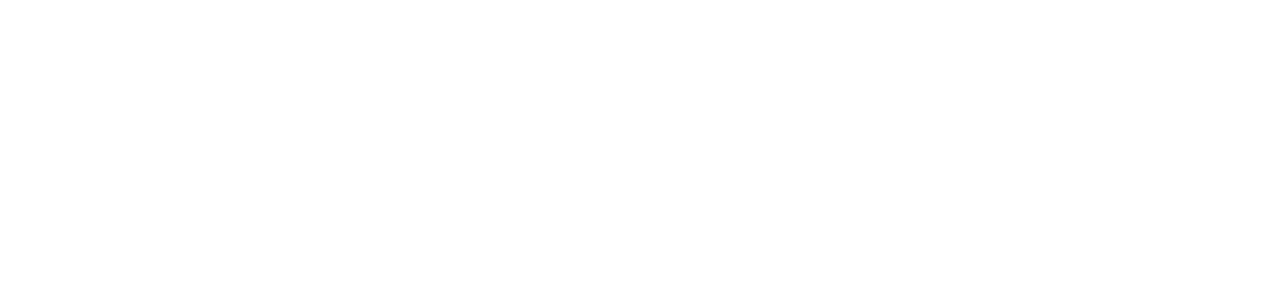
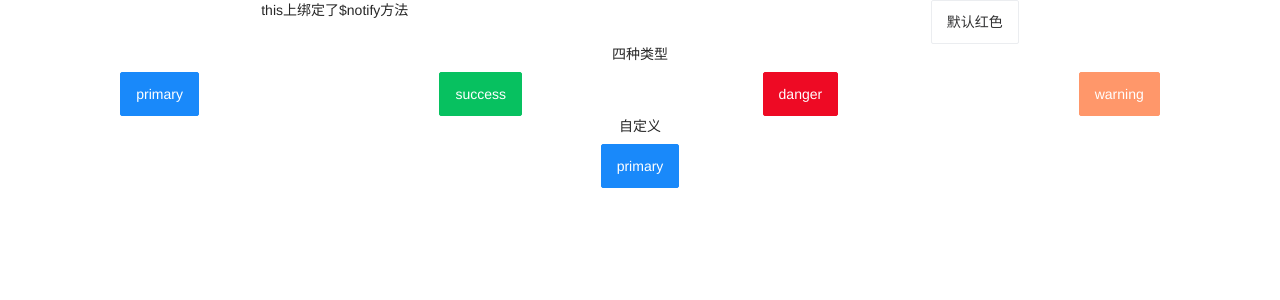
Before and after one commit to yonggeCode/vant-study, a Vue app: page /Notify in a window 1280 px wide. Shown: the top 300 px of the page. Built offline with nearby package versions, Linux system fonts and the light colour scheme.

Commit message:
Notify&Overlay&PullRefresh&SwiperCell&Toast

```diff
--- a/src/router/index.js
+++ b/src/router/index.js
@@ -141,6 +141,31 @@
     component: () => import('../views/DropDownMenu')
   },
   {
+    path: '/Notify',
+    name: 'Notify',
+    component: () => import('../views/Notify')
+  },
+  {
+    path: '/Overlay',
+    name: 'Overlay',
+    component: () => import('../views/Overlay')
+  },
+  {
+    path: '/PullRefresh',
+    name: 'PullRefresh',
+    component: () => import('../views/PullRefresh')
+  },
+  {
+    path: '/SwipeCell',
+    name: 'SwipeCell',
+    component: () => import('../views/SwipeCell')
+  },
+  {
+    path: '/Toast',
+    name: 'Toast',
+    component: () => import('../views/Toast')
+  },
+  {
     path: '/Loading',
     name: 'Loading',
     component: () => import('../views/Loading')
--- a/src/views/Home.vue
+++ b/src/views/Home.vue
@@ -36,6 +36,11 @@
         <router-link to="/Dialog">Dialog</router-link>|
         <router-link to="/DropDownMenu">DropDownMenu</router-link>|
         <router-link to="/Loading">Loading</router-link>|
+        <router-link to="/Notify">Notify</router-link>|
+        <router-link to="/Overlay">Overlay</router-link>|
+        <router-link to="/PullRefresh">PullRefresh</router-link>|
+        <router-link to="/SwipeCell">SwipeCell</router-link>|
+        <router-link to="/Toast">Toast</router-link>|
 
       </div>
     </div>
--- /dev/null
+++ b/src/views/Notify.vue
@@ -0,0 +1,83 @@
+<template>
+  <div class="contianer">
+    <div class="block">
+      <h4>this上绑定了$notify方法</h4>
+      <van-button @click="onDefault">默认红色</van-button>
+    </div>
+
+    <h4>四种类型</h4>
+    <div class="block">
+      <van-button type="info" @click="onprimary">primary</van-button>
+      <van-button type="primary" @click="onsuccess">success</van-button>
+      <van-button type="danger" @click="ondanger">danger</van-button>
+      <van-button type="warning" @click="onwarning">warning</van-button>
+    </div>
+    <h4>自定义</h4>
+    <div class="block">
+      <van-button type="info" @click="onmy">primary</van-button>
+    </div>
+    <div>{{tips}}</div>
+  </div>
+</template>
+
+<script>
+import Vue from "vue";
+import { Notify, Button } from "vant";
+
+Vue.use(Notify);
+Vue.use(Button);
+
+export default {
+  data() {
+    return {
+      tips:''
+    };
+  },
+  mounted() {
+    Notify("通知内容");
+  },
+  methods: {
+    onDefault() {
+      console.log(this.$notify);
+      Notify("通知内容");
+    },
+    onprimary() {
+      Notify({ type: "primary", message: "通知内容" });
+    },
+    onsuccess() {
+      Notify({ type: "success", message: "通知内容" });
+    },
+    ondanger() {
+      Notify({ type: "danger", message: "通知内容" });
+    },
+    onwarning() {
+      Notify({ type: "warning", message: "通知内容" });
+    },
+    onmy() {
+      const that = this;
+      Notify({
+        message: "自定义,点击收起提示",
+        color: "#ad0000",
+        background: "#ffe1e1",
+        onClick(){
+          Notify.clear();
+        },
+        onOpened(){
+          that.tips = '我已经提示你了';
+        },
+        onClose(){
+          that.tips = '';
+        }
+      });
+    }
+  }
+};
+</script>
+
+<style lang="scss" scoped>
+.block {
+  width: 100%;
+  display: flex;
+  justify-content: space-around;
+}
+</style>
--- /dev/null
+++ b/src/views/Overlay.vue
@@ -0,0 +1,43 @@
+<template>
+  <div class="contianer">
+    <h4>通过插槽能够在遮罩层内加任何内容</h4>
+    <van-button type="primary" text="显示遮罩层" @click="show = true" />
+    <van-overlay :show="show" @click="show = false">
+      <div class="wrapper">
+        <div class="block"  @click.stop/>
+      </div>
+    </van-overlay>
+  </div>
+</template>
+
+<script>
+import Vue from "vue";
+import { Overlay, Button } from "vant";
+
+Vue.use(Overlay);
+Vue.use(Button);
+
+export default {
+  data() {
+    return {
+      show: false
+    };
+  },
+  methods: {}
+};
+</script>
+
+<style lang="scss" scoped>
+.wrapper {
+  display: flex;
+  align-items: center;
+  justify-content: center;
+  height: 100%;
+}
+
+.block {
+  width: 120px;
+  height: 120px;
+  background-color: #fff;
+}
+</style>
--- /dev/null
+++ b/src/views/PullRefresh.vue
@@ -0,0 +1,43 @@
+<template>
+  <div class="contianer">
+    <div class="block">
+      <h5>需要注意，下拉刷新的判断区域是在refresh组件内，要确保refresh内容区域够大</h5>
+      <van-pull-refresh v-model="isLoading" @refresh="onRefresh"  success-text="刷新成功">
+        <p>刷新次数: {{ count }}</p>
+        <div class="content"></div>
+      </van-pull-refresh>
+    </div>
+  </div>
+</template>
+
+<script>
+import Vue from "vue";
+import { PullRefresh,Toast} from "vant";
+
+Vue.use(PullRefresh);
+Vue.use(Toast);
+
+export default {
+  data() {
+    return {
+      count: 0,
+      isLoading: false
+    };
+  },
+  methods: {
+    onRefresh() {
+      setTimeout(() => {
+        Toast("刷新成功");
+        this.isLoading = false;
+        this.count++;
+      }, 1000);
+    }
+  }
+};
+</script>
+
+<style lang="scss" scoped>
+.block,.content{
+  height: 100vh;
+}
+</style>
--- /dev/null
+++ b/src/views/SwipeCell.vue
@@ -0,0 +1,101 @@
+<template>
+  <div class="contianer">
+    <div class="block">
+      <h4>利用左右插槽自定义滑动选项</h4>
+      <van-cell-group>
+        <van-swipe-cell v-for="(item,index) in list" :key="item">
+          <template #left>
+            <van-button square type="primary" text="选择" @click="onChoice(index)" />
+          </template>
+          <van-cell :title="'单元格'+item" value="内容" />
+          <template #right>
+            <van-button square type="danger" text="删除" @click="onDelete(index)" />
+            <van-button square type="primary" text="收藏" @click="onLike" />
+          </template>
+        </van-swipe-cell>
+      </van-cell-group>
+      <div>已选择：{{result | showMessage}}</div>
+    </div>
+
+    <div class="block">
+      <h4>SwipeCell内容可以嵌套任意内容</h4>
+      <van-swipe-cell>
+        <van-card
+          num="2"
+          price="2.00"
+          desc="描述信息"
+          title="商品标题"
+          class="goods-card"
+          thumb="https://img.yzcdn.cn/vant/cat.jpeg"
+        />
+        <template #right>
+          <van-button square text="删除" type="danger" class="delete-button" />
+        </template>
+      </van-swipe-cell>
+    </div>
+  </div>
+</template>
+
+<script>
+import Vue from "vue";
+import { SwipeCell, Button, Cell, CellGroup,Card } from "vant";
+
+Vue.use(SwipeCell);
+Vue.use(Button);
+Vue.use(Cell);
+Vue.use(CellGroup);
+Vue.use(Card);
+
+
+export default {
+  data() {
+    return {
+      list: [1, 2, 3, 4],
+      result: []
+    };
+  },
+  created() {
+    this.result = Array.from({ length: this.list.length }, () => "");
+  },
+  filters: {
+    showMessage(data) {
+      console.log(data);
+      if (Object.prototype.toString.call(data) !== "[object Array]")
+        return data;
+      let str = "";
+      data.forEach(ele => {
+        if (ele) {
+          str += `单元格${ele}；`;
+        }
+      });
+      return str;
+    }
+  },
+  methods: {
+    onChoice(index) {
+      this.result.splice(index, 1, this.list[index]);
+    },
+    onDelete(index) {
+      this.result.splice(index, 1, "");
+    },
+    onLike() {
+      alert("收藏");
+    }
+  }
+};
+</script>
+
+<style lang="scss" scoped>
+$white:#fff;
+.block::v-deep .van-cell,.block::v-deep .van-card{
+  background: none;
+}
+.goods-card {
+  margin: 0;
+  background-color: $white;
+}
+
+.delete-button {
+  height: 100%;
+}
+</style>
--- /dev/null
+++ b/src/views/Toast.vue
@@ -0,0 +1,54 @@
+<template>
+  <div class="contianer">
+    <div class="block">
+      <h4>this上绑定了$toast方法</h4>
+      <h5>duration展示时长(ms),默认2000ms。为0表示不会消失，需要手动调用Toast.clear()</h5>
+      <van-button type="info" @click="onDefault">默认轻提示</van-button>
+    </div>
+    <div class="block">
+      <h4>加载提示</h4>
+      <h5>使用Toast.loading方法展示加载提示，通过forbidClick属性可以禁用背景点击，通过loadingType属性可以自定义加载图标类型。</h5>
+      <van-button type="info" @click="onLoading">加载提示</van-button>
+      <h5>内置默认成功与失败的提示</h5>
+      <van-button type="primary" @click="onSuccess">成功</van-button>
+      <van-button type="info" @click="onFail">失败</van-button>
+
+    </div>
+  </div>
+</template>
+
+<script>
+import Vue from "vue";
+import { Toast, Button } from "vant";
+
+Vue.use(Toast);
+Vue.use(Button);
+
+export default {
+  data() {
+    return {};
+  },
+  methods: {
+    onDefault() {
+      console.log(this.$toast);
+      Toast("提示内容");
+    },
+    onLoading() {
+      Toast.loading({
+        message: "加载中...",
+        forbidClick: true,
+        loadingType: "spinner"
+      });
+    },
+    onSuccess(){
+      Toast.success('成功文案');
+    },
+    onFail(){
+      Toast.fail('成功文案');
+    }
+  }
+};
+</script>
+
+<style lang="scss" scoped>
+</style>
```
